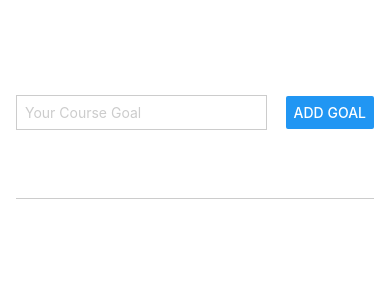
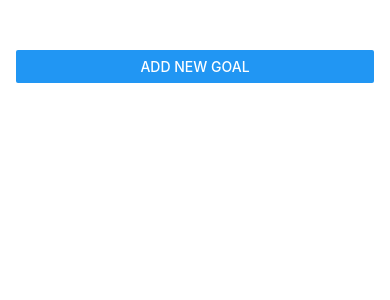
Before and after one commit to alfimonth/goals-app-rn, a React Native app: screen / in a window 390 px wide. Shown: the top 300 px of the page. Built offline with nearby package versions, Linux system fonts and the light colour scheme.

Commit message:
feat(home): modal add goal

```diff
--- a/App.js
+++ b/App.js
@@ -1,10 +1,11 @@
 import { useState } from "react";
-import { FlatList, StyleSheet, View } from "react-native";
+import { Button, FlatList, Modal, StyleSheet, View } from "react-native";
 import GoalItem from "./components/GoalItem";
 import GoalInput from "./components/GoalInput";
 
 const App = () => {
   const [courseGoals, setCourseGoals] = useState([]);
+  const [modalVisible, setModalVisible] = useState(false);
 
   const addGoalHandler = (newGoal) => {
     if (newGoal === "") return;
@@ -15,6 +16,7 @@ const App = () => {
         id: `${Date.now()}`,
       },
     ]);
+    setModalVisible(false);
   };
 
   const deleteGoalHandler = (id) => {
@@ -24,7 +26,20 @@ const App = () => {
 
   return (
     <View style={styles.appContainer}>
-      <GoalInput onAddGoalHandler={addGoalHandler} />
+      <Button
+        title="ADD NEW GOAL"
+        onPress={() => {
+          setModalVisible(true);
+        }}
+      />
+      <Modal visible={modalVisible} animationType="slide">
+        <GoalInput
+          onAddGoalHandler={addGoalHandler}
+          onClose={() => {
+            setModalVisible(false);
+          }}
+        />
+      </Modal>
 
       <View style={styles.goalsContainer}>
         <FlatList
--- a/components/GoalInput.js
+++ b/components/GoalInput.js
@@ -1,7 +1,7 @@
 import { useState } from "react";
 import { Button, StyleSheet, TextInput, View } from "react-native";
 
-const GoalInput = ({ onAddGoalHandler }) => {
+const GoalInput = ({ onAddGoalHandler, onClose }) => {
   const [enteredGoalText, setEnteredGoalText] = useState("");
 
   const goalInputHandler = (e) => {
@@ -22,7 +22,10 @@ const GoalInput = ({ onAddGoalHandler }) => {
         placeholder="Your Course Goal"
         placeholderTextColor="#ccc"
       />
-      <Button onPress={addGoalHandler} title="Add Goal" />
+      <View style={styles.buttonContainer}>
+        <Button onPress={addGoalHandler} title="Add Goal" />
+        <Button onPress={onClose} title="Cancel" />
+      </View>
     </View>
   );
 };
@@ -32,19 +35,22 @@ export default GoalInput;
 const styles = StyleSheet.create({
   inputContainer: {
     flex: 1,
-    flexDirection: "row",
-    justifyContent: "space-between",
+    justifyContent: "center",
     alignItems: "center",
     paddingBottom: 24,
     borderBottomWidth: 1,
     borderBottomColor: "#ccc",
     marginBottom: 24,
+    paddingHorizontal: 16,
   },
   textInput: {
+    width: "100%",
     borderWidth: 1,
     borderColor: "#ccc",
-    width: "70%",
     marginRight: 8,
     padding: 8,
   },
+  buttonContainer: {
+    flexDirection: "row",
+  },
 });
--- a/components/GoalItem.js
+++ b/components/GoalItem.js
@@ -6,11 +6,15 @@ const GoalItem = ({ item, onClick }) => {
   };
 
   return (
-    <Pressable onPress={deleteHandler}>
-      <View style={styles.goalItem}>
+    <View style={styles.goalItem}>
+      <Pressable
+        android_ripple={styles.androidRipple}
+        onPress={deleteHandler}
+        style={({ pressed }) => pressed && styles.itemPressed}
+      >
         <Text style={styles.goalText}>{item.text}</Text>
-      </View>
-    </Pressable>
+      </Pressable>
+    </View>
   );
 };
 
@@ -26,4 +30,10 @@ const styles = StyleSheet.create({
   goalText: {
     color: "white",
   },
+  androidRipple: {
+    color: "red",
+  },
+  itemPressed: {
+    opacity: 0.5,
+  },
 });
```
